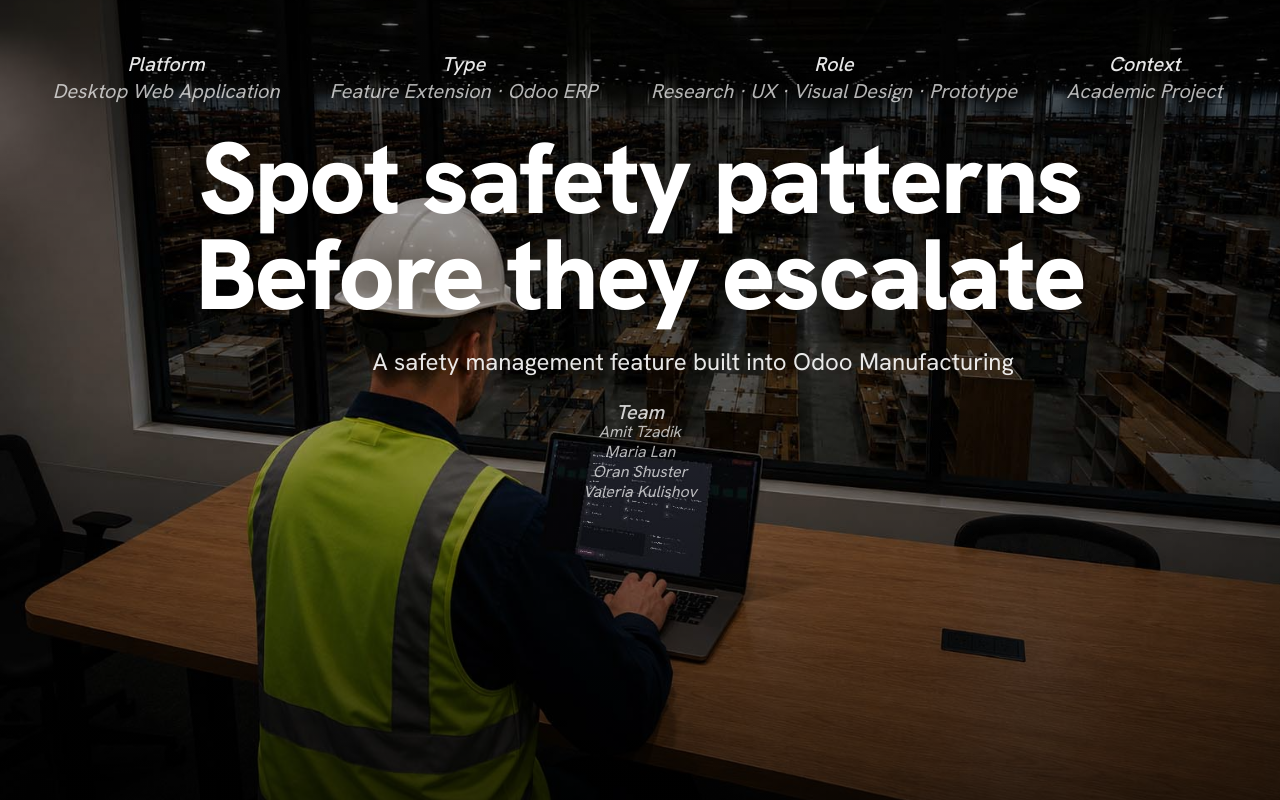
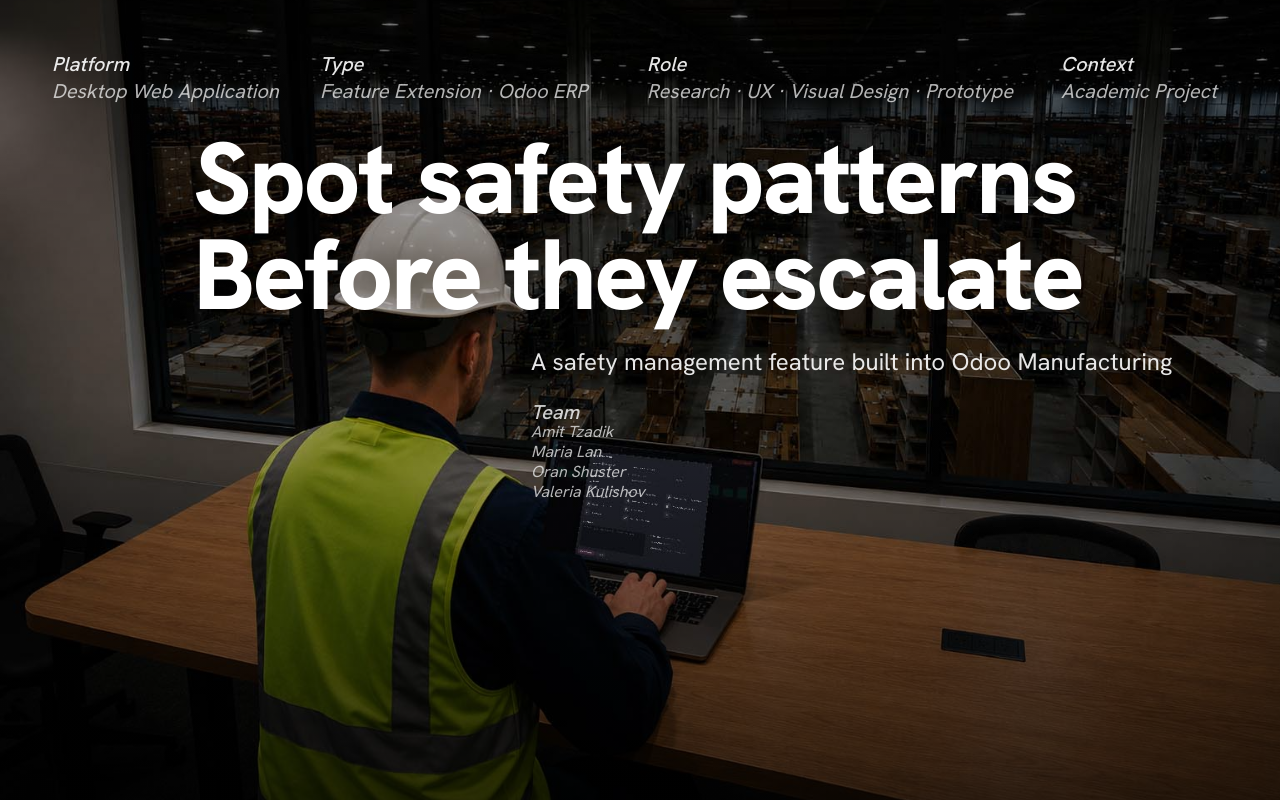
Before and after one commit to shadrinmaria-bot/Odoo-casestudy, a Next.js app: page / in a window 1280 px wide. Shown: the top 800 px of the page. Built offline with nearby package versions, Linux system fonts and the light colour scheme.

Commit message:
Restore left-aligned hero text boxes

```diff
--- a/components/Hero.tsx
+++ b/components/Hero.tsx
@@ -53,7 +53,7 @@ export default function Hero() {
           only from xl, where they are known to fit. */}
       <motion.div
         {...fade(0)}
-        className="relative z-10 mx-auto grid w-full max-w-[1280px] grid-cols-2 justify-items-center gap-x-6 gap-y-5 px-5 pt-16 text-center sm:px-6 md:grid-cols-4 md:gap-x-8 md:px-10 md:pt-[52px] lg:gap-x-10 xl:grid-cols-[228px_287px_374px_167px] xl:justify-center"
+        className="relative z-10 mx-auto grid w-full max-w-[1280px] grid-cols-2 gap-x-6 gap-y-5 px-5 pt-16 text-left sm:px-6 md:grid-cols-4 md:gap-x-8 md:px-10 md:pt-[52px] lg:gap-x-10 xl:grid-cols-[228px_287px_374px_167px] xl:justify-center"
       >
         {hero.projectMeta.map((item) => (
           <div key={item.label} className="min-w-0">
@@ -70,10 +70,10 @@ export default function Hero() {
       {/* Headline block - centered on screen, sitting over the dark upper
           part of the photo (per Figma). Type scales with the viewport
           (7.8vw ≈ 100px at 1280) so lines shrink instead of colliding. */}
-      <div className="relative z-10 mx-auto mt-7 flex w-full max-w-content flex-1 flex-col justify-start px-6 pb-12 text-center md:px-10">
+      <div className="relative z-10 mx-auto mt-7 flex w-full max-w-content flex-1 flex-col justify-start px-6 pb-12 text-left md:px-10">
         <motion.h1
           {...fade(0.1)}
-          className="mx-auto w-full max-w-[893px] text-center font-display text-5xl font-extrabold leading-[0.98] tracking-tight text-white sm:text-7xl md:text-[7.8vw] md:leading-[0.96] md:tracking-[-0.024em] xl:text-[100px] xl:leading-[96px] xl:tracking-[-2.4px]"
+          className="mx-auto w-full max-w-[893px] text-left font-display text-5xl font-extrabold leading-[0.98] tracking-tight text-white sm:text-7xl md:text-[7.8vw] md:leading-[0.96] md:tracking-[-0.024em] xl:text-[100px] xl:leading-[96px] xl:tracking-[-2.4px]"
         >
           {hero.headlineLine1}
           <br />
@@ -82,9 +82,9 @@ export default function Hero() {
 
         <motion.div
           {...fade(0.25)}
-          className="mx-auto mt-6 w-full max-w-[864px]"
+          className="mx-auto mt-6 w-full max-w-[864px] md:pl-[323px]"
         >
-          <div className="mx-auto max-w-[535px] text-center">
+          <div className="max-w-[535px] text-left">
             <p className="text-lg font-normal text-white/90 md:text-xl xl:whitespace-nowrap xl:text-[24px] xl:leading-8">
               {hero.kicker}
             </p>
```
